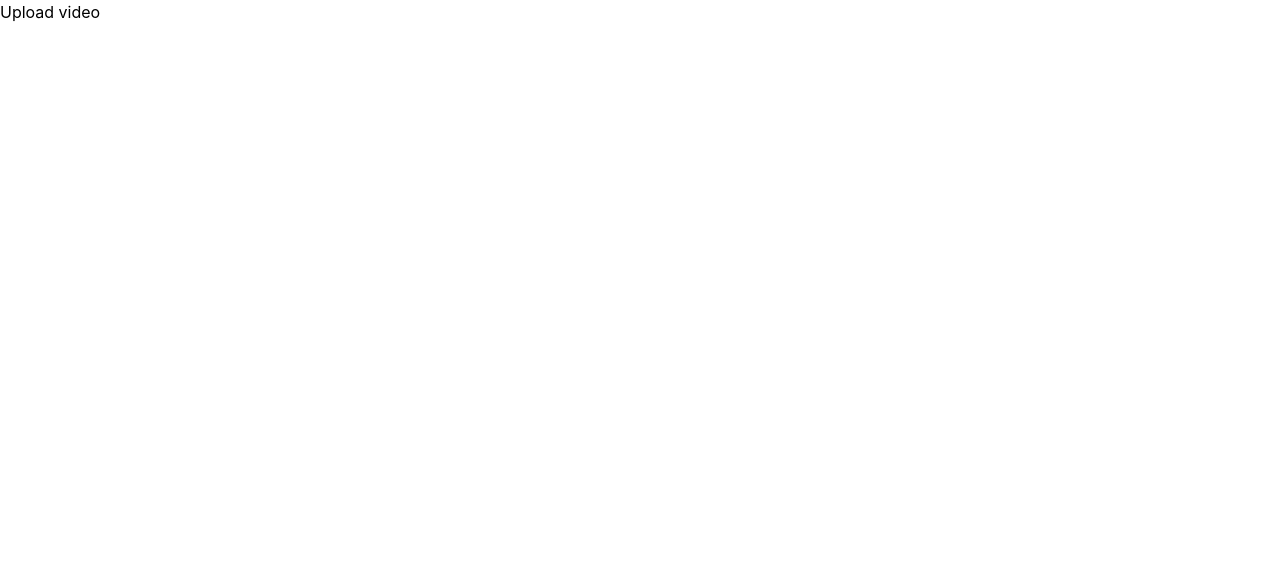
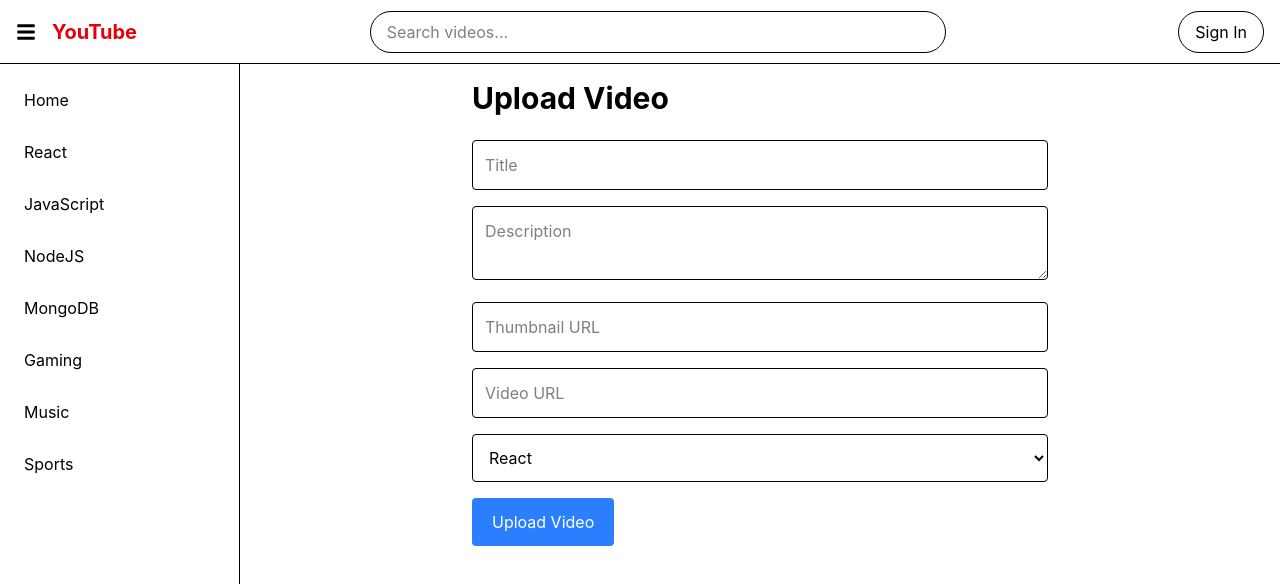
Before and after one commit to ramrohith999/youtube-clone, a React app in the folder frontend/: page /upload-video in a window 1280 px wide. Shown: the top 584 px of the page. Built offline with nearby package versions, Linux system fonts and the light colour scheme; the HTML template or start-up script is replaced by a standard one.

Commit message:
aadded upload video page

```diff
--- a/frontend/src/pages/UploadVideo.jsx
+++ b/frontend/src/pages/UploadVideo.jsx
@@ -1,9 +1,119 @@
-const UploadVideo=()=>{
-    return(
-        <div>
-            Upload video
-        </div>
-    )
-}
+import { useState } from "react";
+
+import MainLayout from "../layouts/MainLayout";
+
+import { createVideo } from "../services/videoService";
+
+const UploadVideo = () => {
+  const [title, setTitle] = useState("");
+
+  const [description, setDescription] = useState("");
+
+  const [thumbnailUrl, setThumbnailUrl] = useState("");
+
+  const [videoUrl, setVideoUrl] = useState("");
+
+  const [category, setCategory] = useState("React");
+
+  const channelId = "6a22827ae4ec1b63bd01b2c7";
+
+  const userId = "6a1b11a1f2b72e71b85a7a73";
+
+  const handleSubmit = async (e) => {
+    e.preventDefault();
+
+    try {
+      await createVideo({
+        title,
+        description,
+        thumbnailUrl,
+        videoUrl,
+        category,
+        uploader: userId,
+        channel: channelId,
+      });
+
+      alert("Video Uploaded Successfully");
+
+      setTitle("");
+      setDescription("");
+      setThumbnailUrl("");
+      setVideoUrl("");
+      setCategory("React");
+    } catch (error) {
+      console.error(error);
+    }
+  };
+
+  return (
+    <MainLayout>
+      <div className="max-w-xl mx-auto">
+        <h1 className="text-3xl font-bold mb-6">Upload Video</h1>
+
+        <form onSubmit={handleSubmit} className="space-y-4">
+          <input
+            type="text"
+            placeholder="Title"
+            value={title}
+            onChange={(e) => setTitle(e.target.value)}
+            className="w-full border p-3 rounded"
+            required
+          />
+
+          <textarea
+            placeholder="Description"
+            value={description}
+            onChange={(e) => setDescription(e.target.value)}
+            className="w-full border p-3 rounded"
+          />
+
+          <input
+            type="text"
+            placeholder="Thumbnail URL"
+            value={thumbnailUrl}
+            onChange={(e) => setThumbnailUrl(e.target.value)}
+            className="w-full border p-3 rounded"
+          />
+
+          <input
+            type="text"
+            placeholder="Video URL"
+            value={videoUrl}
+            onChange={(e) => setVideoUrl(e.target.value)}
+            className="w-full border p-3 rounded"
+          />
+
+          <select
+            value={category}
+            onChange={(e) => setCategory(e.target.value)}
+            className="w-full border p-3 rounded"
+          >
+            <option>React</option>
+            <option>JavaScript</option>
+            <option>NodeJS</option>
+            <option>MongoDB</option>
+            <option>Gaming</option>
+            <option>Music</option>
+            <option>Sports</option>
+          </select>
+
+          <button
+            type="submit"
+            className="
+              bg-blue-500
+              text-white
+              px-5
+              py-3
+              rounded
+              cursor-pointer
+            "
+          >
+            Upload Video
+          </button>
+        </form>
+      </div>
+    </MainLayout>
+  );
+};
 
 export default UploadVideo;
--- a/frontend/src/services/videoService.js
+++ b/frontend/src/services/videoService.js
@@ -21,3 +21,9 @@ export const dislikeVideo = async (videoId, userId) => {
 
   return response.data;
 };
+
+export const createVideo = async (videoData) => {
+  const response = await API.post("/videos", videoData);
+
+  return response.data;
+};
```
